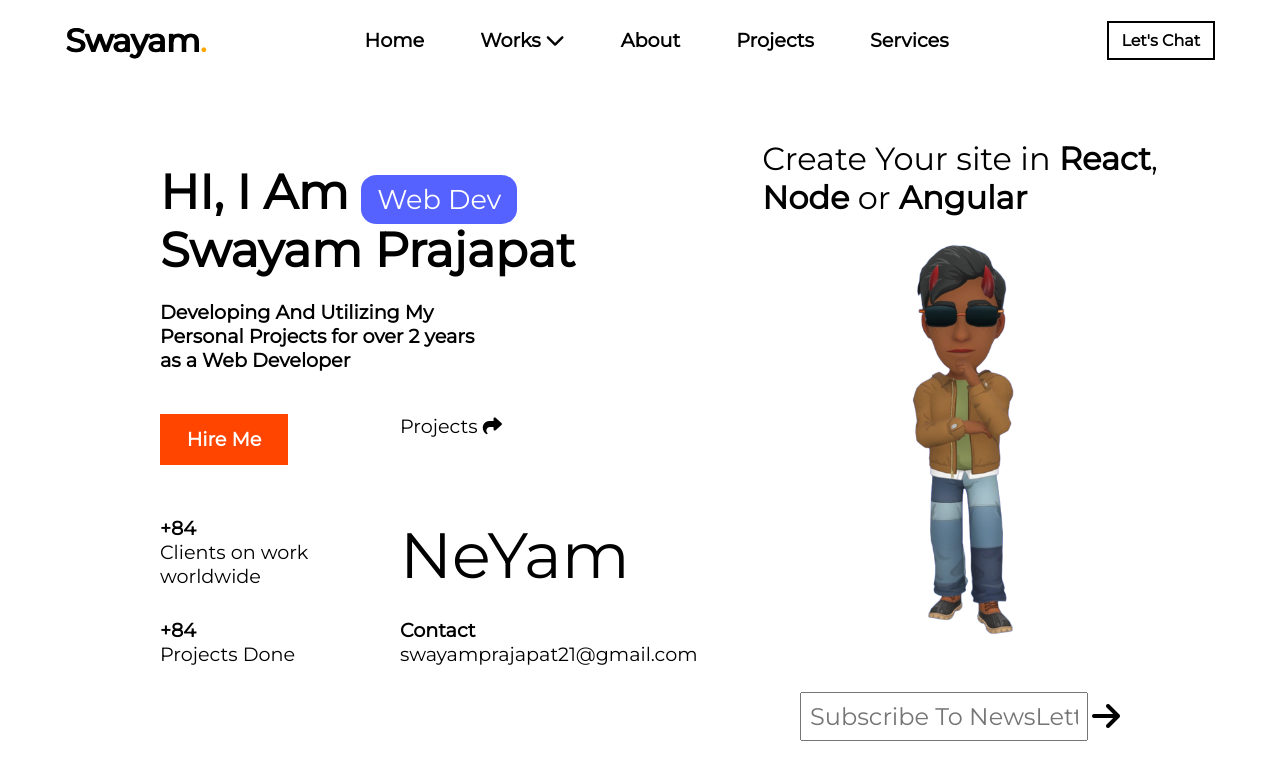
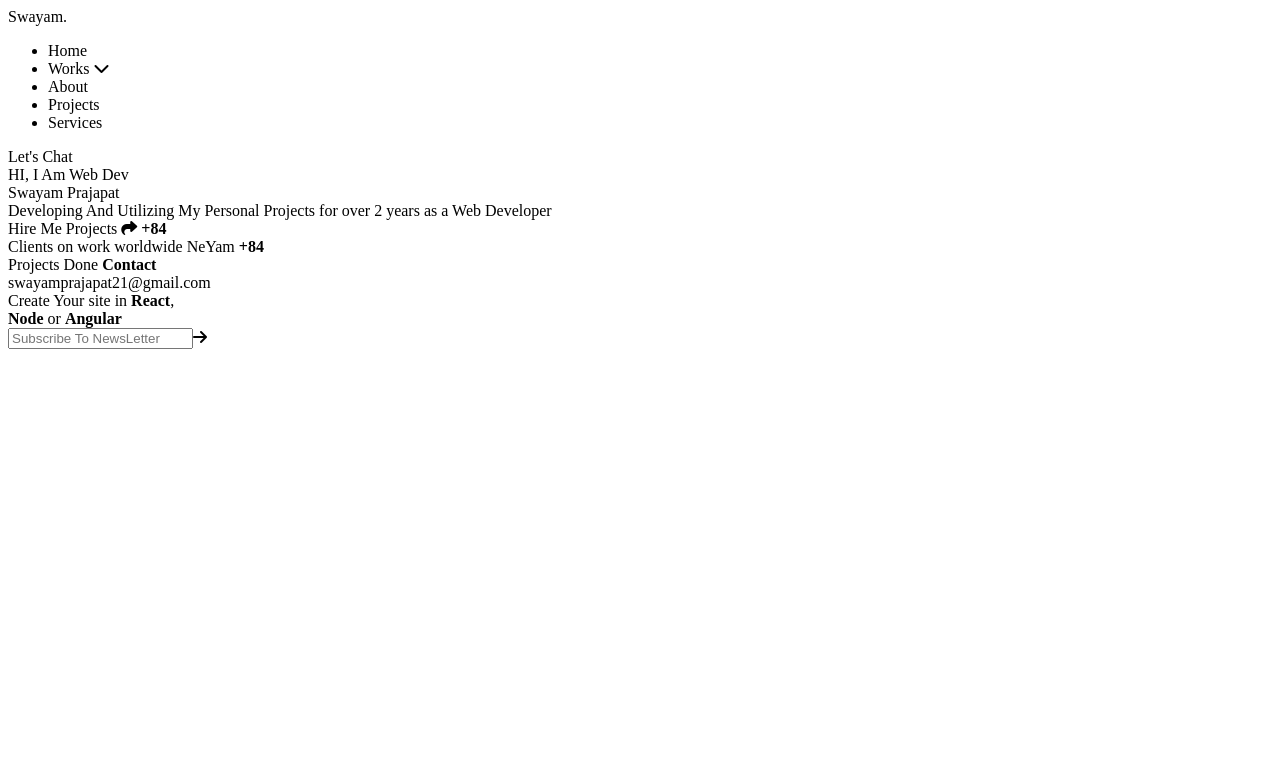
Before and after one commit to Swayam101/Plain_HTML_CSS_JS, a plain HTML site: page portfolioPage/main.html in a window 1280 px wide. Drawn offline with Linux system fonts and the light colour scheme.

Commit message:
added before after images

```diff
--- a/portfolioPage/main.html
+++ b/portfolioPage/main.html
@@ -6,7 +6,7 @@
     <meta http-equiv="X-UA-Compatible" content="IE=edge">
     <meta name="viewport" content="width=device-width, initial-scale=1.0">
     <title>Document</title>
-    <link rel="stylesheet" href="main.css">
+    <!-- <link rel="stylesheet" href="main.css"> -->
     <script src="https://kit.fontawesome.com/0964c87977.js" crossorigin="anonymous" defer></script>
     <style> @import url('https://fonts.googleapis.com/css2?family=Montserrat&display=swap'); </style>
     <link rel="preconnect" href="https://fonts.googleapis.com"><link rel="preconnect" href="https://fonts.gstatic.com" crossorigin><link href="https://fonts.googleapis.com/css2?family=Montserrat&display=swap" rel="stylesheet">
```
Also changed, not shown: portfolioPage/after.png, portfolioPage/before.png.
